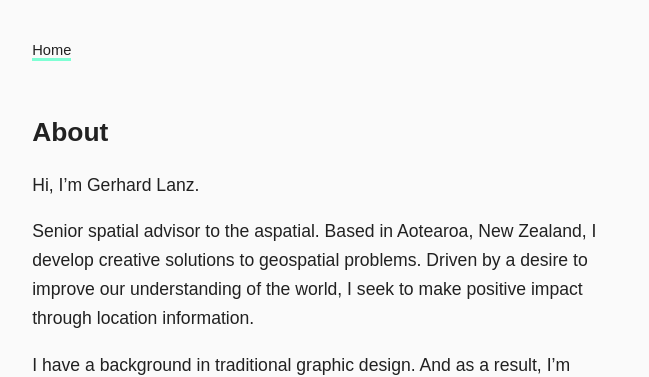
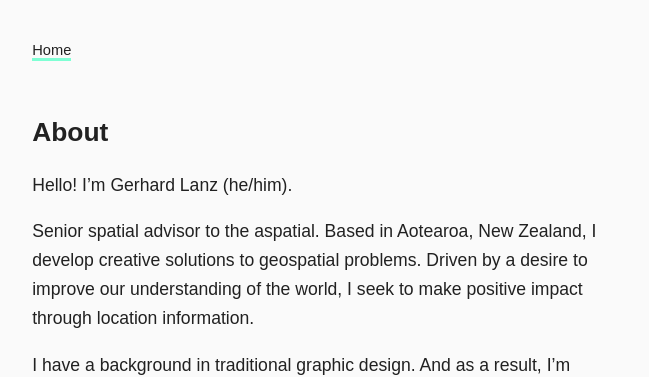
Before and after one commit to gerhardlanz/gerhardla.nz, a Jekyll site: the page built from about.md, in a window 1280 px wide. Shown: the top 377 px of the page, without its empty margins (11-660 px from the left). Built offline with Jekyll 4.4.1, drawn with Linux system fonts in a browser that asks for light colours; Markdown is read by kramdown in place of the engine named in the settings; our own code applies the rules of GitHub Pages for plain Markdown files.

Commit message:
chore: update about page content

```diff
--- a/about.md
+++ b/about.md
@@ -4,7 +4,7 @@ layout: default
 
 # About
 
-Hi, I'm Gerhard Lanz.
+Hello! I'm Gerhard Lanz (he/him).
 
 Senior spatial advisor to the aspatial. Based in Aotearoa, New Zealand, I develop creative solutions to geospatial problems. Driven by a desire to improve our understanding of the world, I seek to make positive impact through location information.
 
```
